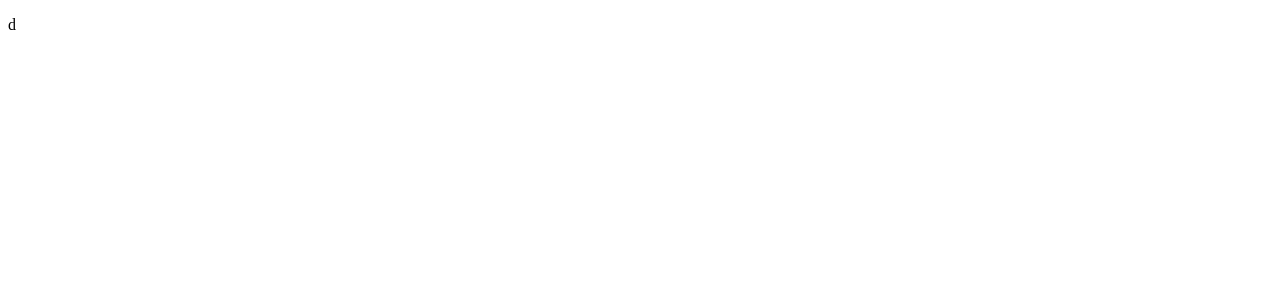
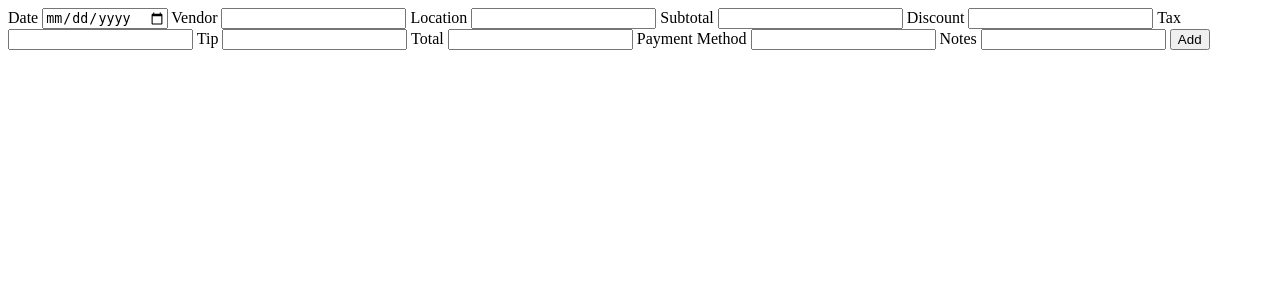
Before and after one commit to Lin-Ian/Spending-Tracker, a Flask app: page / in a window 1280 px wide. Before the commit the part shown is almost empty. Shown: the top 300 px of the page. Run offline with Flask 3, Linux system fonts and the light colour scheme.

Commit message:
Add transaction form to home.html

```diff
--- a/templates/home.html
+++ b/templates/home.html
@@ -5,6 +5,30 @@
     <title>Title</title>
 </head>
 <body>
-    <p>d</p>
+    <form method="POST" action="">
+        {{transaction.csrf_token}}
+        {{transaction.date.label}}
+        {{transaction.date()}}
+        {{transaction.vendor.label}}
+        {{transaction.vendor()}}
+        {{transaction.location.label}}
+        {{transaction.location()}}
+        {{transaction.subtotal.label}}
+        {{transaction.subtotal()}}
+        {{transaction.discount.label}}
+        {{transaction.discount()}}
+        {{transaction.tax.label}}
+        {{transaction.tax()}}
+        {{transaction.tip.label}}
+        {{transaction.tip()}}
+        {{transaction.total.label}}
+        {{transaction.total()}}
+        {{transaction.payment_method.label}}
+        {{transaction.payment_method()}}
+        {{transaction.notes.label}}
+        {{transaction.notes()}}
+
+        <input type="submit" value="Add">
+    </form>
 </body>
 </html>
```
